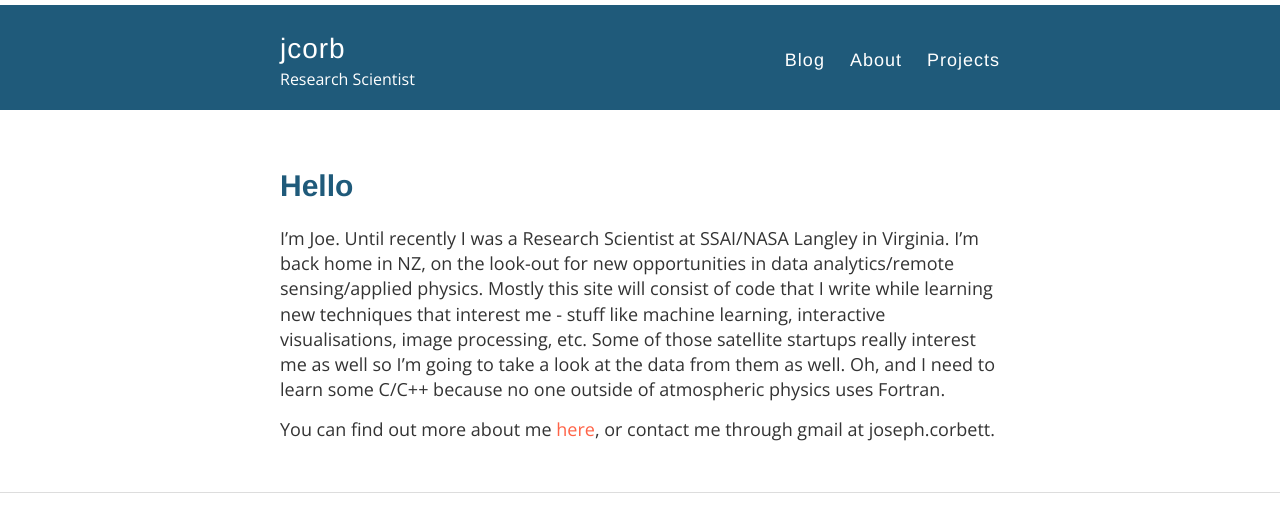
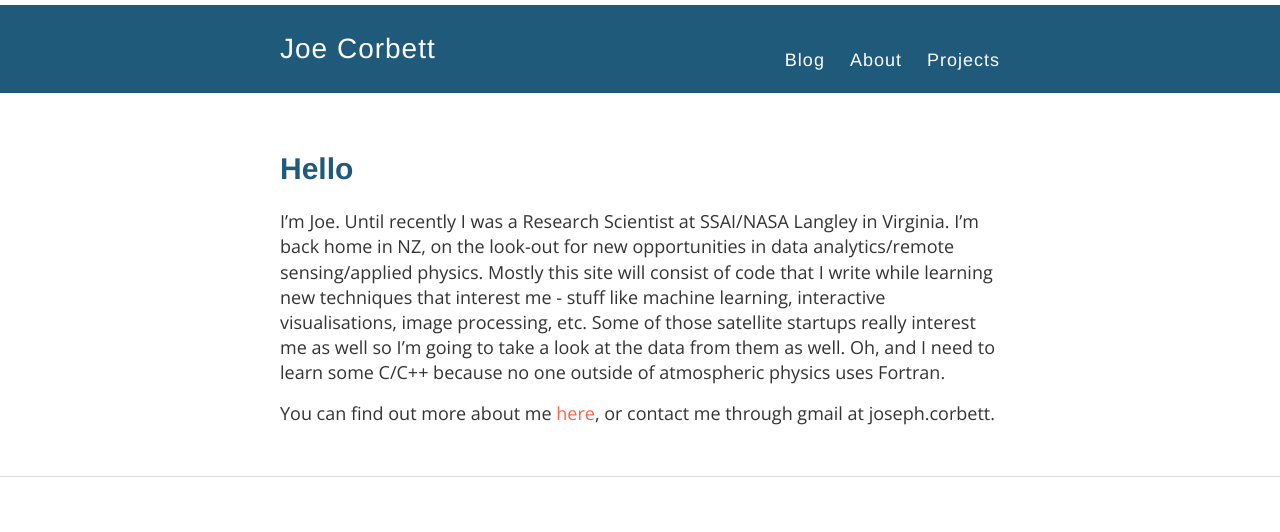
Before and after one commit to jcorb/jcorb.github.io, a Jekyll site: the page built from index.md, in a window 1280 px wide. Shown: the top 532 px of the page. Built offline with Jekyll 4.4.1, drawn with Linux system fonts in a browser that asks for light colours; nearby versions of some CDN libraries; our own code applies the rules of GitHub Pages for plain Markdown files.

Commit message:
Update _config.yml

```diff
--- a/_config.yml
+++ b/_config.yml
@@ -3,10 +3,10 @@
 #
 
 # Name of your site (displayed in the header)
-name: jcorb
+name: Joe Corbett
 
 # Short bio or description (displayed in the header)
-description: Research Scientist
+description:
 
 
 #
```
